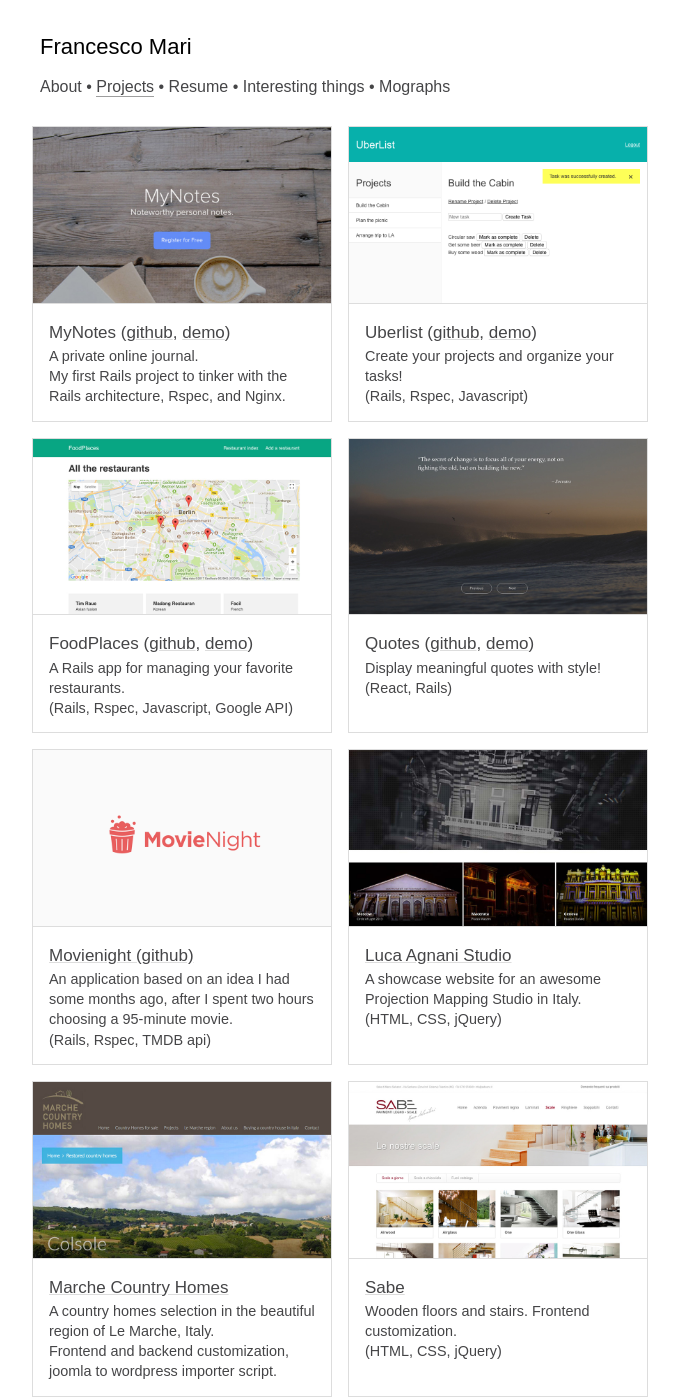
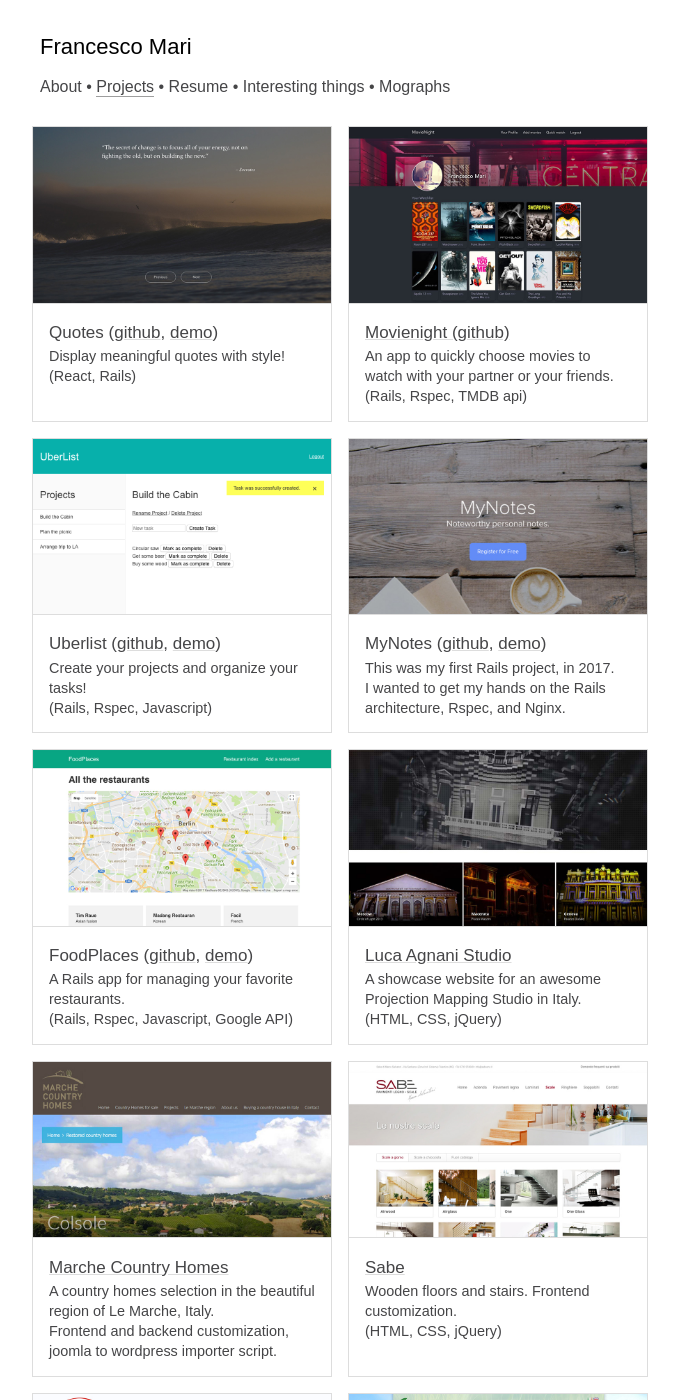
Before and after one commit to sekmo/sekmo.cc, a Jekyll site: the page built from projects.html, in a window 1280 px wide and 1400 px high. Shown: the whole window, without its empty margins (300-979 px from the left). Built offline with Jekyll 4.4.1, drawn with Linux system fonts in a browser that asks for light colours.

Commit message:
Update projects

```diff
--- a/projects.html
+++ b/projects.html
@@ -6,9 +6,15 @@ permalink: /projects
 
 <div class="portfolio">
   <div class="portfolio__item">
-    <img src="/assets/images/portfolio/mynotes.jpg" alt="MyNotes">
-    <p class="portfolio__item__title">MyNotes (<a href="https://github.com/sekmo/myNotes" target="_blank">github</a>, <a href="https://mynotes.sekmo.cc" target="_blank">demo</a>)</p>
-    <p class="portfolio__item__description">A private online journal.<br>My first Rails project to tinker with the Rails architecture, Rspec, and Nginx.</p>
+    <img src="/assets/images/portfolio/quotes.jpg" alt="Quotes">
+    <p class="portfolio__item__title">Quotes (<a href="https://github.com/sekmo/quotes" target="_blank">github</a>, <a href="https://quotes-on-rails.herokuapp.com" target="_blank">demo</a>)</a></p>
+    <p class="portfolio__item__description">Display meaningful quotes with style! (React, Rails)</p>
+  </div>
+  <div class="portfolio__item">
+    <img src="/assets/images/portfolio/movienight.jpg" alt="Movienight">
+    <p class="portfolio__item__title"><a href="https://github.com/sekmo/movienight" target="_blank">Movienight (github)</a></p>
+    <p class="portfolio__item__description">
+      An app to quickly choose movies to watch with your partner or your friends.<br>(Rails, Rspec, TMDB api)</p>
   </div>
   <div class="portfolio__item">
     <img src="/assets/images/portfolio/uberlist.png" alt="Uberlist">
@@ -16,20 +22,14 @@ permalink: /projects
     <p class="portfolio__item__description">Create your projects and organize your tasks!<br>(Rails, Rspec, Javascript)</p>
   </div>
   <div class="portfolio__item">
+    <img src="/assets/images/portfolio/mynotes.jpg" alt="MyNotes">
+    <p class="portfolio__item__title">MyNotes (<a href="https://github.com/sekmo/myNotes" target="_blank">github</a>, <a href="https://mynotes.sekmo.cc" target="_blank">demo</a>)</p>
+    <p class="portfolio__item__description">This was my first Rails project, in 2017.<br>I wanted to get my hands on the Rails architecture, Rspec, and Nginx.</p>
+  </div>
+  <div class="portfolio__item">
     <img src="/assets/images/portfolio/foodplaces.jpg" alt="Foodplaces">
     <p class="portfolio__item__title">FoodPlaces (<a href="https://github.com/sekmo/foodplaces" target="_blank">github</a>, <a href="http://foodplaces.herokuapp.com" target="_blank">demo</a>)</a></p>
     <p class="portfolio__item__description">A Rails app for managing your favorite restaurants.<br>(Rails, Rspec, Javascript, Google API)</p>
-  </div>
-  <div class="portfolio__item">
-    <img src="/assets/images/portfolio/quotes.jpg" alt="Quotes">
-    <p class="portfolio__item__title">Quotes (<a href="https://github.com/sekmo/quotes" target="_blank">github</a>, <a href="https://quotes-on-rails.herokuapp.com" target="_blank">demo</a>)</a></p>
-    <p class="portfolio__item__description">Display meaningful quotes with style! (React, Rails)</p>
-  </div>
-  <div class="portfolio__item">
-    <img src="/assets/images/portfolio/movienight.png" alt="Movienight">
-    <p class="portfolio__item__title"><a href="https://github.com/sekmo/movienight" target="_blank">Movienight (github)</a></p>
-    <p class="portfolio__item__description">
-      An application based on an idea I had some months ago, after I spent two hours choosing a 95-minute movie.<br>(Rails, Rspec, TMDB api)</p>
   </div>
   <div class="portfolio__item">
     <img src="/assets/images/portfolio/luca-agnani-studio.jpg" alt="Luca Agnani Studio">
```
Also changed, not shown: assets/images/portfolio/movienight.jpg (added).
